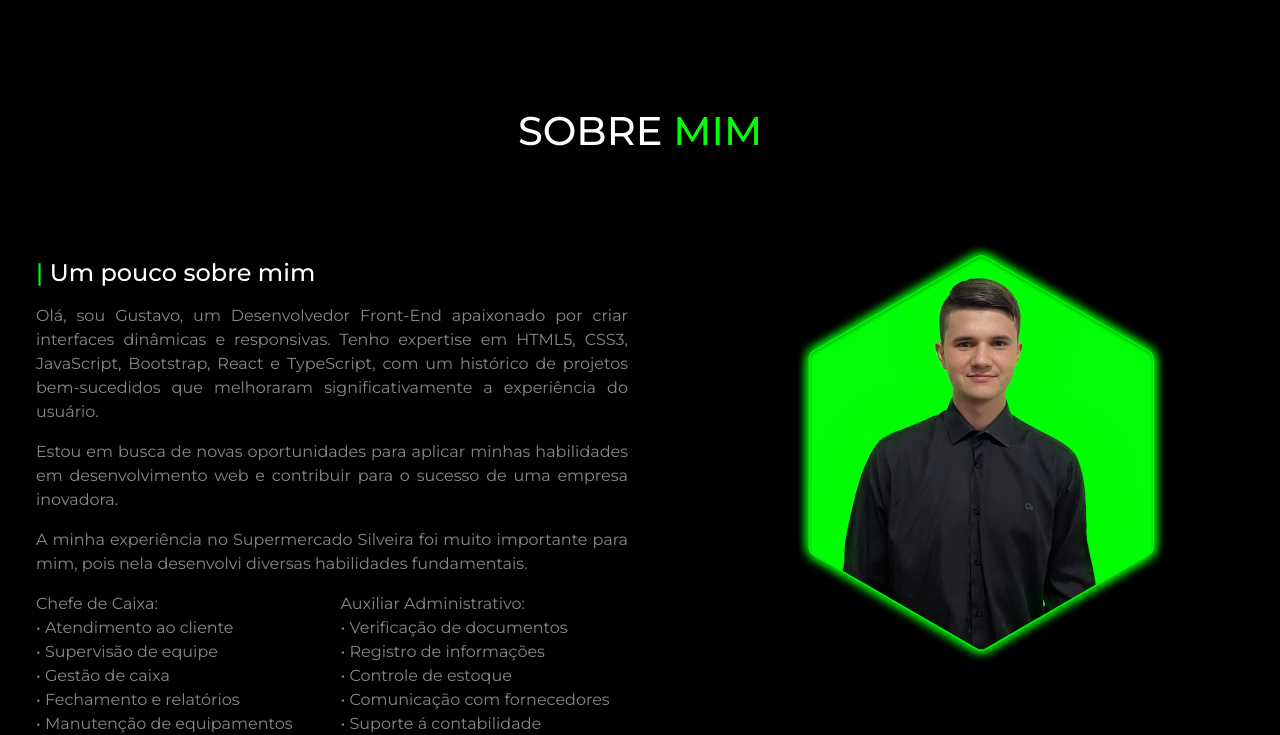
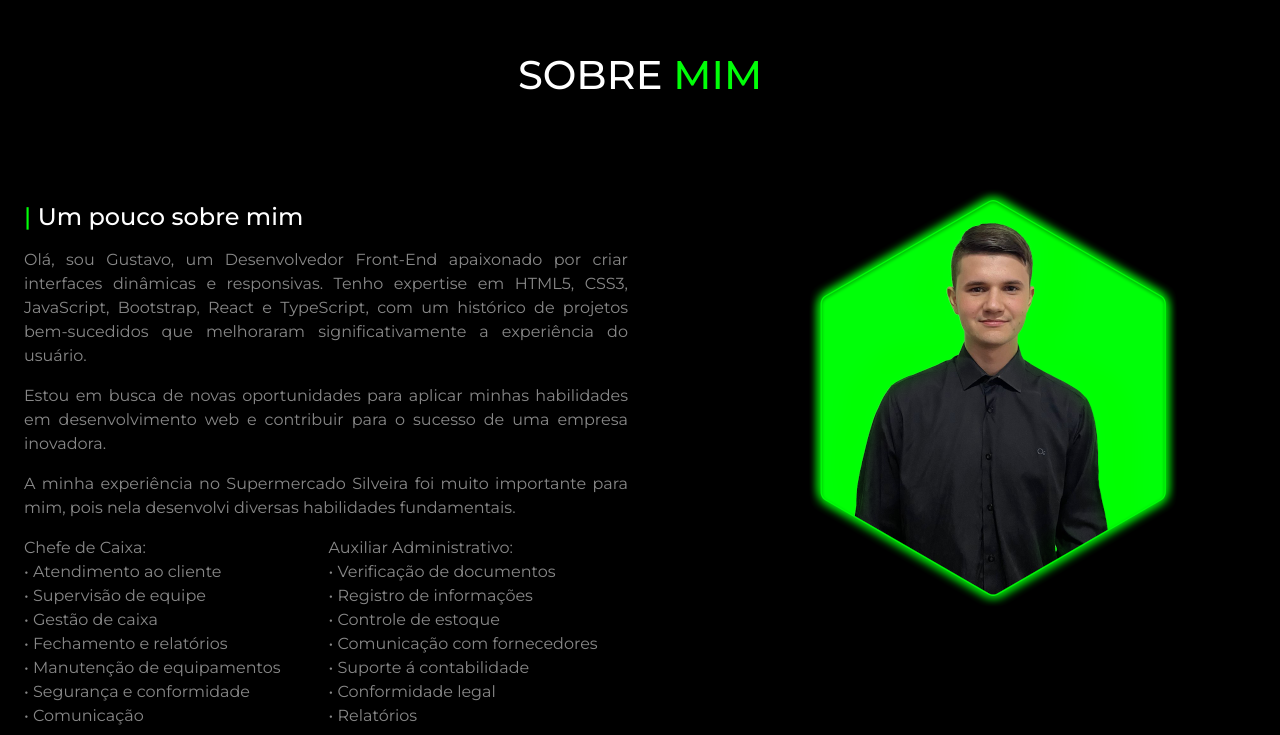
Before and after one commit to GustavoBento/my-portfolio, a React (Create React App) app: page / in a window 1280 px wide. Shown: the part 805-1540 px from the top of the page. Built offline with nearby package versions, Linux system fonts and the light colour scheme.

Commit message:
ajustes na altura do site

```diff
--- a/src/components/Cabecalho/cabecalho.tsx
+++ b/src/components/Cabecalho/cabecalho.tsx
@@ -69,7 +69,7 @@ export default function Cabecalho() {
   };
 
   return (
-    <header className="container-fluid py-3">
+    <header className="container-fluid py-3 mb-3">
       <nav className="navbar navbar-expand-lg">
         <div className="container d-flex">
           <div className="border-verde p-3 fs-5 fw-bold rounded-4">
--- a/src/components/SobreMim/sobremim.tsx
+++ b/src/components/SobreMim/sobremim.tsx
@@ -7,7 +7,7 @@ const imageGrande = require("./foto-flutuando.png");
 export default function SobreMim() {
   UsarIntersectionObserver()
   return (
-    <section id="sobre" className="container-xxl  hidden ">
+    <section id="sobre" className="container-xx py-5  hidden ">
       <div className="pb-4 text-center mb-3 ">
         <Titulo>
           <div className="fs-1 text-uppercase">
@@ -27,8 +27,8 @@ export default function SobreMim() {
 
           <p className="fw-link-light texto-sobremim">A minha experiência no Supermercado Silveira foi muito importante para mim, pois nela desenvolvi diversas habilidades fundamentais.</p>
 
-          <div className="d-flex gap-5">
-            <p className="fw-link-light texto-sobremim">
+          <div className="d-flex flex-column flex-lg-row gap-lg-5 ">
+            <p className="fw-link-light texto-sobremim text-start">
               Chefe de Caixa: <br />
               • Atendimento ao cliente <br />
               • Supervisão de equipe <br />
@@ -38,7 +38,7 @@ export default function SobreMim() {
               • Segurança e conformidade <br />
               • Comunicação
             </p>
-            <p className="fw-link-light texto-sobremim">
+            <p className="fw-link-light texto-sobremim text-start">
               Auxiliar Administrativo: <br />
               • Verificação de documentos <br />
               • Registro de informações <br />
--- a/src/index.css
+++ b/src/index.css
@@ -45,5 +45,5 @@ code {
 }
 
 section {
-  min-height: 100vh;
+  min-height: 85vh;
 }
```
